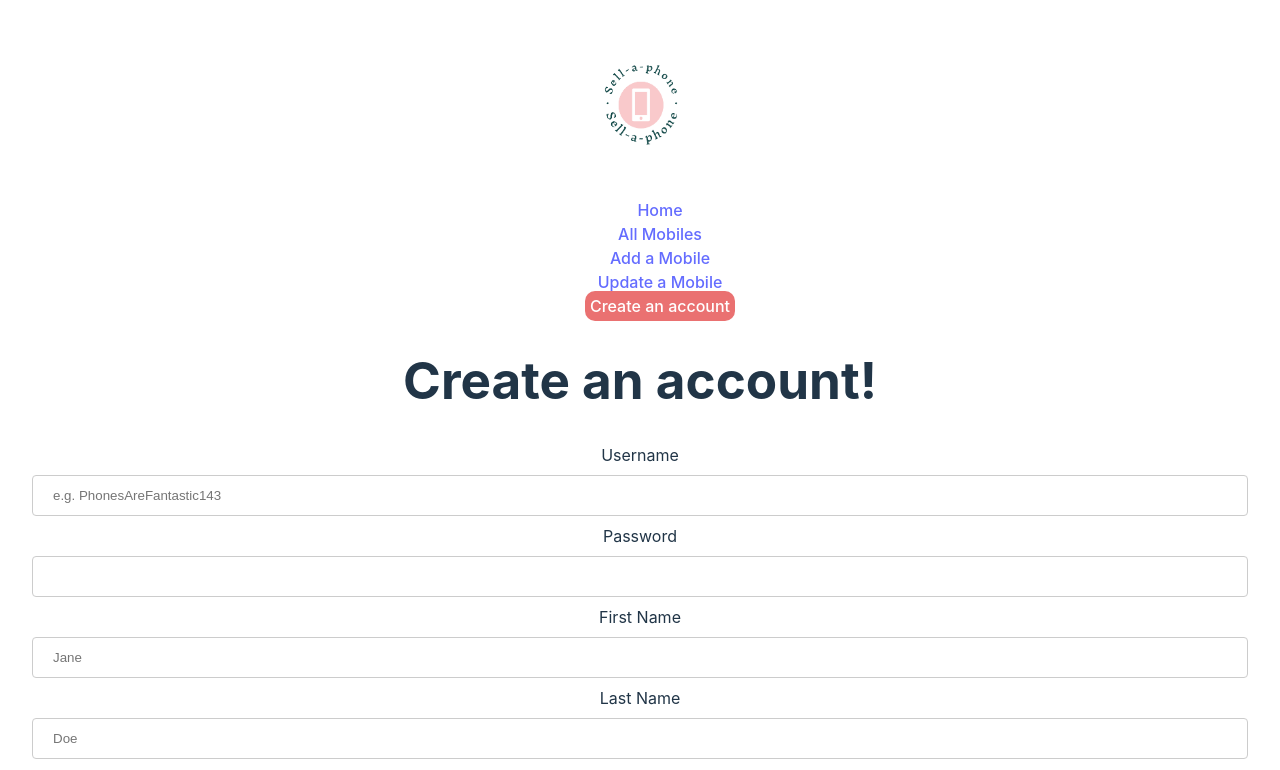
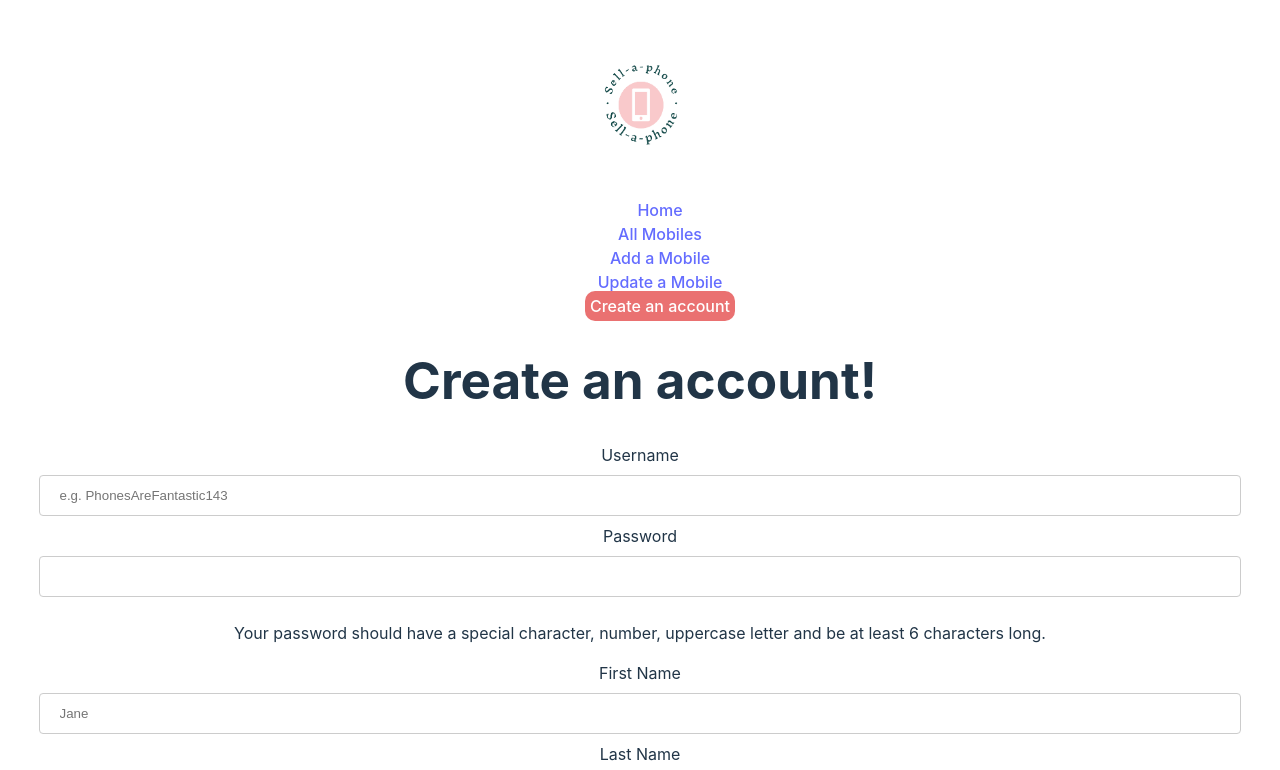
Before and after one commit to lai1372/sell-a-phone-FE, a React (Vite) app: page /create-account in a window 1280 px wide. Shown: the top 770 px of the page. Built offline with nearby package versions, Linux system fonts and the light colour scheme; the HTML template or start-up script is replaced by a standard one.

Commit message:
add regex for password validation for create account page

```diff
--- a/src/components/CreateAccount.jsx
+++ b/src/components/CreateAccount.jsx
@@ -4,10 +4,22 @@ import { useState } from "react";
 export default function CreateAccount() {
   const [username, setUsername] = useState("");
   const [password, setPassword] = useState("");
+  const [validPw, setValidPW] = useState(false);
   const [firstName, setFirstName] = useState("");
   const [lastName, setLastName] = useState("");
   const [email, setEmail] = useState("");
   const [age, setAge] = useState(0);
+
+  function handleChange(e) {
+    const regex =
+      /^(?=.*[a-zA-Z0-9])(?=.*[!@#$%^&*()-+_=]{1,})(?=.*[A-Z])(?=.*\d)[a-zA-Z\d!@#$%^&*()-+_=]{6,}$/;
+    if (e.target.value.match(regex)) {
+      setPassword(e.target.value);
+      setValidPW(true);
+    } else {
+      setValidPW(false);
+    }
+  }
 
   async function handleSubmit(e) {
     e.preventDefault();
@@ -43,6 +55,7 @@ export default function CreateAccount() {
           placeholder="e.g. PhonesAreFantastic143"
           value={username}
           id="username"
+          required
           name="username"
           onChange={(e) => {
             setUsername(e.target.value);
@@ -51,13 +64,17 @@ export default function CreateAccount() {
         <label htmlFor="password">Password</label>
         <input
           type="text"
-          value={password}
+          // value={password}
           id="password"
+          required
           name="password"
-          onChange={(e) => {
-            setPassword(e.target.value);
-          }}
+          onChange={handleChange}
         ></input>
+        <p>
+          {validPw
+            ? ""
+            : "Your password should have a special character, number, uppercase letter and be at least 6 characters long."}
+        </p>
         <label htmlFor="firstName">First Name</label>
         <input
           type="text"
@@ -65,6 +82,7 @@ export default function CreateAccount() {
           placeholder="Jane"
           id="firstName"
           name="firstName"
+          required
           onChange={(e) => {
             setFirstName(e.target.value);
           }}
@@ -75,6 +93,7 @@ export default function CreateAccount() {
           value={lastName}
           placeholder="Doe"
           id="lastName"
+          required
           name="lastName"
           onChange={(e) => {
             setLastName(e.target.value);
@@ -85,6 +104,7 @@ export default function CreateAccount() {
           type="text"
           value={email}
           id="email"
+          required
           placeholder="jane.doe@gmail.com"
           name="email"
           onChange={(e) => {
@@ -98,11 +118,11 @@ export default function CreateAccount() {
           value={age}
           id="age"
           name="age"
+          required
           onChange={(e) => {
             setAge(e.target.value);
           }}
         ></input>
-
         <button type="submit">Submit</button>
       </form>
     </>
```
